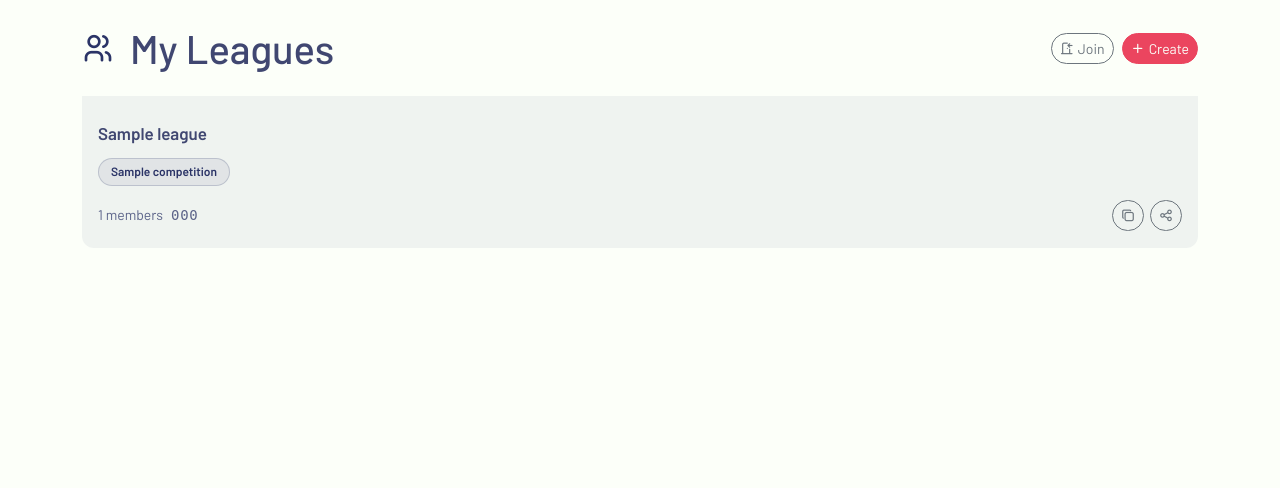
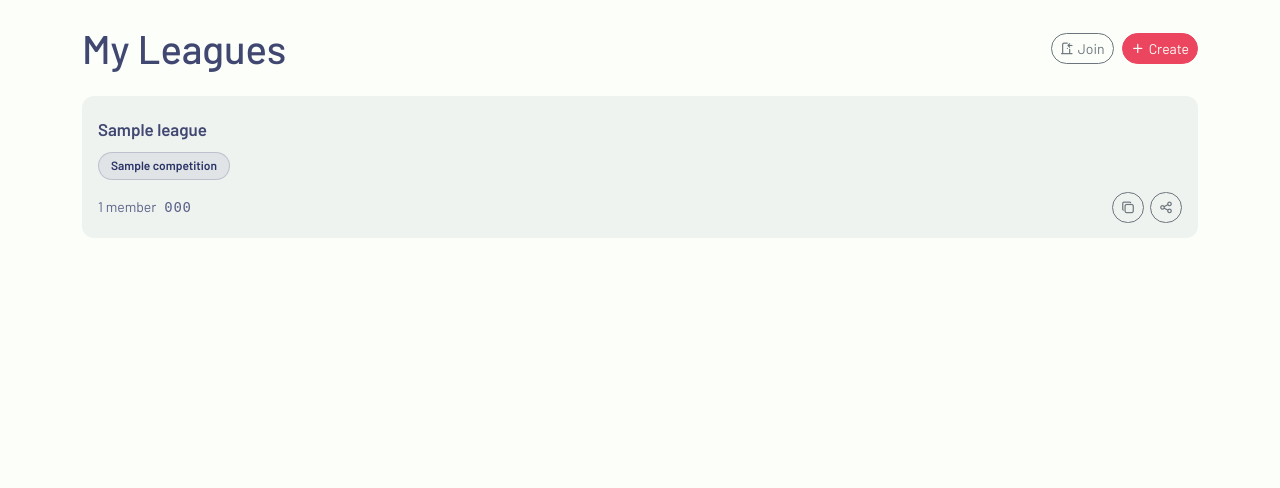
Before and after one commit to AmauryArmengaud/Ovalpronos, a Django app: page /leagues/ in a window 1280 px wide. Shown: the part 82-570 px from the top of the page. Run offline with Django 5.2, Linux system fonts and the light colour scheme; a user stored in the database is signed in; tables that the repository leaves empty hold one stand-in row (values such as "Sample post").

Commit message:
fix(leagues): member count bug, plural, card spacing, comp chips, header
- Fix member count always showing 1: remove annotate(Count('members'))
  which reuses the M2M JOIN; compute from prefetch cache instead
- Add LeagueListMemberCountTest to cover the fix
- blocktrans count for "N member(s)" plural
- Individual rounded cards with gap-3 (no stacking), chip zone min-height removed
- Header without icon, matching Pronos/Classement
- aria-label="Share invitation" / "Copy code" (localized)
- Seed: demo_newcomer added to Demo Potes (0-pt member in active league)
- i18n: member plural, League name, Share invitation translations

Co-Authored-By: Claude Sonnet 4.6 <noreply@anthropic.com>

```diff
--- a/apps/leagues/views.py
+++ b/apps/leagues/views.py
@@ -33,12 +33,14 @@ class LeagueListView(LoginRequiredMixin, TemplateView):
         leagues = list(
             self.request.user.leagues
             .prefetch_related('competitions', 'members')
-            .annotate(member_count=Count('members', distinct=True))
             .all()
         )
         join_base = self.request.build_absolute_uri(reverse('leagues:join'))
         for league in leagues:
             league.join_url = f"{join_base}?code={league.invite_code}"
+            # Compute from prefetch cache — annotate(Count('members')) reuses the
+            # filter JOIN (WHERE customuser_id = current_user) and always returns 1.
+            league.member_count = len(league.members.all())
         ctx['leagues'] = leagues
         return ctx
 
--- a/apps/matches/management/commands/seed_ui_states.py
+++ b/apps/matches/management/commands/seed_ui_states.py
@@ -188,6 +188,8 @@ class Command(BaseCommand):
             {'username': 'demo_player17', 'display_name': 'Inès Bernard'},
             {'username': 'demo_player18', 'display_name': 'Nathan Simon'},
             {'username': 'demo_player19', 'display_name': 'Léa Thomas'},
+            # demo_newcomer: no predictions at all — tests 0-pt display in active league leaderboard
+            {'username': 'demo_newcomer',  'display_name': 'Nouveau Joueur'},
         ]
         users = {}
         for spec in user_specs:
@@ -612,7 +614,8 @@ class Command(BaseCommand):
             defaults={'creator': users['demo_player1']},
         )
         potes.competitions.add(comp)
-        potes.members.add(main, users['demo_player1'], users['demo_player5'])
+        # demo_newcomer has no predictions → visible at 0 pt in active league leaderboard
+        potes.members.add(main, users['demo_player1'], users['demo_player5'], users['demo_newcomer'])
 
         # Long name league — tests Zone A ellipsis and header word-break.
         long_league, _ = League.objects.get_or_create(
--- a/static/css/main.css
+++ b/static/css/main.css
@@ -1186,32 +1186,14 @@ main {
   min-height: 44px;
 }
 
-/* ── League list rows ── */
+/* ── League list rows — individual rounded cards like match cards ── */
 .league-card {
   position: relative;
   display: flex;
   flex-direction: column;
-  gap: 0.375rem;
-  padding: 0.875rem 1rem;
-  min-height: 88px;
+  gap: 0.25rem;
+  padding: 0.75rem 1rem;
   background: var(--color-surface-raised);
-  border-radius: var(--radius-md);
-}
-
-.league-card + .league-card {
-  border-top: 1px solid rgba(43, 52, 103, 0.07);
-  border-radius: 0;
-}
-
-.league-card:first-child {
-  border-radius: var(--radius-md) var(--radius-md) 0 0;
-}
-
-.league-card:last-child {
-  border-radius: 0 0 var(--radius-md) var(--radius-md);
-}
-
-.league-card:only-child {
   border-radius: var(--radius-md);
 }
 
@@ -1233,12 +1215,11 @@ main {
   min-width: 0;
 }
 
-/* Zone B: comp chips */
+/* Zone B: comp chips — compact, single line, no min-height forced */
 .league-card-zone-b {
   display: flex;
   gap: 0.375rem;
   flex-wrap: nowrap;
-  min-height: 28px;
   align-items: center;
   overflow: hidden;
 }
--- a/templates/leagues/list.html
+++ b/templates/leagues/list.html
@@ -7,10 +7,7 @@
 <div class="league-page-wrap">
 
 <div class="d-flex align-items-center justify-content-between mb-4">
-  <div class="d-flex align-items-center gap-3">
-    <i class="ti ti-users page-header-icon" style="color: var(--color-primary);" aria-hidden="true"></i>
   <h1 class="mb-0">{% trans "My Leagues" %}</h1>
-  </div>
   <div class="d-flex gap-2">
     <a href="{% url 'leagues:join' %}" class="btn btn-outline-secondary btn-sm">
       <i class="ti ti-door-enter me-1" aria-hidden="true"></i>{% trans "Join" %}
@@ -22,6 +19,7 @@
 </div>
 
 {% if leagues %}
+  <div class="d-flex flex-column gap-3">
     {% for league in leagues %}
     <div class="league-card">
       {# Stretched link — covers entire card; buttons in zone C sit above it via z-index #}
@@ -37,7 +35,7 @@
         {% endif %}
       </div>
 
-    {# Zone B: competition chips #}
+      {# Zone B: competition chips — compact, same as pronos page #}
       <div class="league-card-zone-b">
         {% for comp in league.competitions.all %}
           <span class="comp-divider-chip">{{ comp.name }}</span>
@@ -46,7 +44,7 @@
 
       {# Zone C: member count, invite code, copy/share buttons #}
       <div class="league-card-zone-c">
-      <span>{{ league.member_count }} {% trans "members" %}</span>
+        <span>{% blocktrans count count=league.member_count %}{{ count }} member{% plural %}{{ count }} members{% endblocktrans %}</span>
         <span class="league-card-code" aria-label="{% trans 'Invite code' %}">{{ league.invite_code }}</span>
         <div class="league-card-actions">
           <button type="button"
@@ -61,7 +59,7 @@
                     data-url="{{ league.join_url }}"
                     data-share-title="Oval'Pronos"
                     data-text="{% blocktrans with name=league.name code=league.invite_code %}Join my league {{ name }} on Oval'Pronos, code {{ code }}{% endblocktrans %}"
-                  aria-label="{% trans 'Share invite link' %}">
+                    aria-label="{% trans 'Share invitation' %}">
               <i class="ti ti-share" aria-hidden="true"></i>
             </button>
             <input type="text" readonly
@@ -72,6 +70,7 @@
       </div>
     </div>
     {% endfor %}
+  </div>
 
 {% else %}
   <div class="ranking-empty">
```
Also changed, not shown: apps/leagues/tests.py (+26 -0 lines), locale/fr/LC_MESSAGES/django.po, 1 other file. Lines whose indentation alone changed are shown as unchanged.
